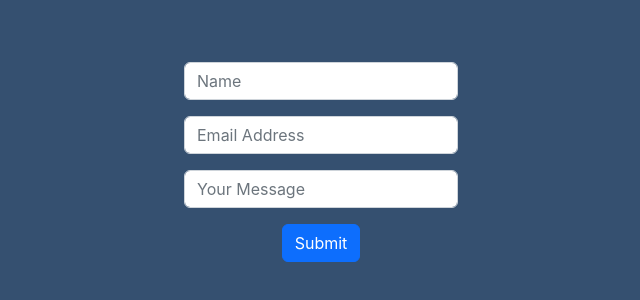
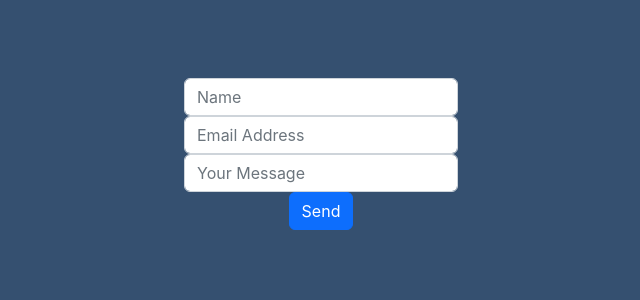
Before and after one commit to abhiram-satha/portfolio, a React (Create React App) app: page / in a window 1280 px wide. Shown: the part 3438-3738 px from the top of the page, without its empty margins (319-959 px from the left). Built offline with nearby package versions, Linux system fonts and the light colour scheme.

Commit message:
Implementing Contact box

```diff
--- a/src/components/Contact.jsx
+++ b/src/components/Contact.jsx
@@ -1,26 +1,38 @@
-import "./Contact.css"
+import "./Contact.css";
 
 export default function Contact() {
   return (
     <div id="contact" className="flex-form page">
-<form action="https://getform.io/f/4276c753-0626-4eae-9a24-8fd9179f6ca4" method="POST">
+      <form
+        action="https://getform.io/f/4276c753-0626-4eae-9a24-8fd9179f6ca4"
+        method="POST"
+      >
+        <div class="mb-3">
+          <input
+            type="text"
+            placeholder="Name"
+            class="form-control"
+            name="name"
+          />
 
-<div class="mb-3">
-    <input type="text" placeholder="Name" class="form-control" id="exampleInputName1"/>
-  </div>
+          <input
+            type="email"
+            placeholder="Email Address"
+            class="form-control"
+            name="email"
+          />
+          <input
+            type="text"
+            placeholder="Your Message"
+            class="form-control"
+            name="message"
+          />
 
-
-  <div class="mb-3">
-
-    <input type="email" placeholder="Email Address" class="form-control" id="exampleInputEmail1" aria-describedby="emailHelp"/>
-    <div id="emailHelp" class="form-text"></div>
-  </div>
-
-  <div class="mb-3">
-    <input type="text" placeholder="Your Message" class="form-control" id="exampleInputMessage1"/>
-  </div>
-  <button type="submit" class="btn btn-primary">Submit</button>
-</form>
-</div>
-  )
+          <button type="submit" class="btn btn-primary">
+            Send
+          </button>
+        </div>
+      </form>
+    </div>
+  );
 }
```
